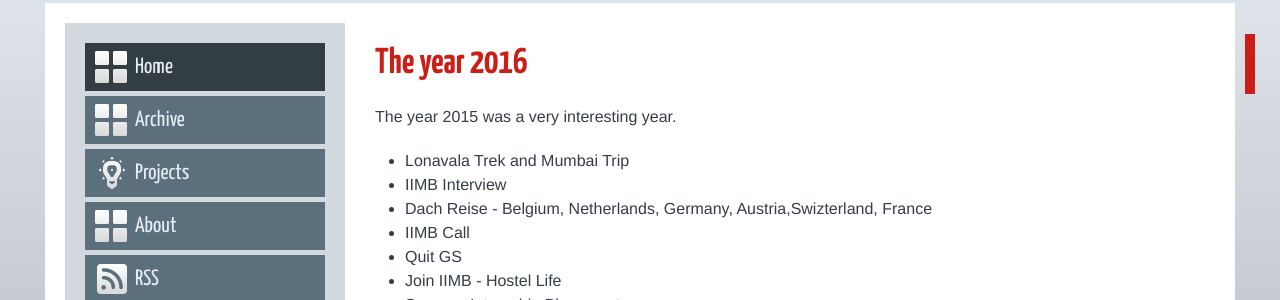
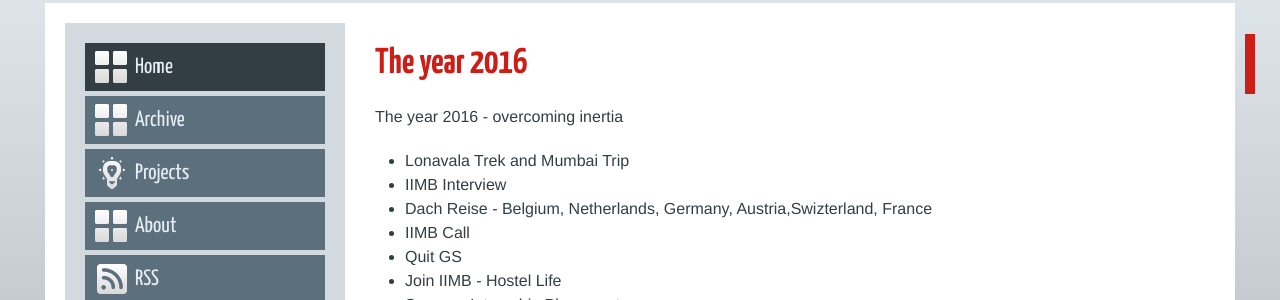
Before and after one commit to bbalegere/bbalegere.github.com, a Jekyll site: the page built from _posts/2017-01-04-my2016.markdown, in a window 1280 px wide. Shown: the part 142-442 px from the top of the page. Built offline with Jekyll 4.4.1, drawn with Linux system fonts in a browser that asks for light colours; nearby versions of some CDN libraries; some web fonts are replaced; comment, search, counter and statistics services are not loaded.

Commit message:
Update 2017-01-04-my2016.markdown

```diff
--- a/_posts/2017-01-04-my2016.markdown
+++ b/_posts/2017-01-04-my2016.markdown
@@ -4,7 +4,7 @@ title: The year 2016
 tags: [general]
 ---
 
-The year 2015 was a very interesting year.
+The year 2016 - overcoming inertia
 
 - Lonavala Trek and Mumbai Trip
 - IIMB Interview
```
